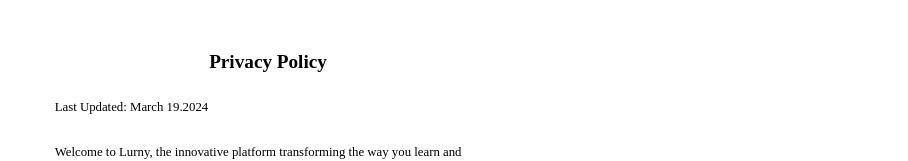
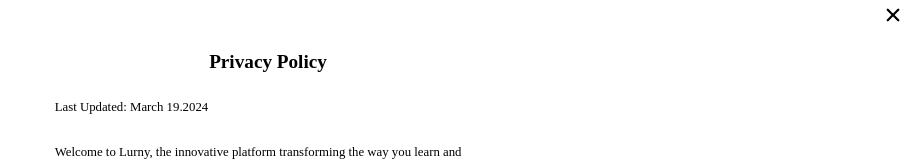
Before and after one commit to bentan4853563/new-lurny, a React (Vite) app in the folder client/: page /privacy in a window 1280 px wide. Shown: the top 161 px of the page, without its empty margins (372-1280 px from the left). Built offline with nearby package versions, Linux system fonts and the light colour scheme; no server answers; a web font is replaced by a local one.

Commit message:
change title of signin and pricy link

```diff
--- a/client/src/pages/PrivacyPolicy.jsx
+++ b/client/src/pages/PrivacyPolicy.jsx
@@ -1,6 +1,12 @@
+import { Link } from "react-router-dom";
+import { IoClose } from "react-icons/io5";
+
 export default function PrivacyPolicy() {
   return (
-    <div className="bg-white flex justify-center">
+    <div className="bg-white flex justify-center relative">
+      <Link to="/" className="absolute top-2 right-2 cursor-pointer text-black">
+        <IoClose size={24} />
+      </Link>
       <div className="w-4/5 sm:w-2/3 lg:w-1/2 xl:w-1/3 h-full my-[24rem] sm:my-[8rem] flex flex-col gap-[4rem] text-black">
         <h1 className="text-[12rem] sm:text-[8rem] md:text-[6rem] lg:text-[4rem]  xl:text-[3rem] font-bold">
           Privacy Policy
--- a/client/src/pages/Signin.jsx
+++ b/client/src/pages/Signin.jsx
@@ -68,7 +68,7 @@
           className="absolute top-[4rem] sm:top-[2rem] right-[4rem] sm:right-[2rem] text-black text-[10rem] sm:text-[8rem] md:text-[4rem] lg:text-[2.5rem] xl:text-[2rem] cursor-pointer"
         />
         <h1 className="text-black text-[16rem] sm-[text-12rem] md:text-[6rem] lg:text-[5rem] xl:text-[3rem] font-bold">
-          Join Lurny
+          Signin Lurny
         </h1>
         <p className="text-black text-left text-[8rem] sm:text-[6rem] md:text-[4rem] lg:text-[3rem] xl:text-[2rem]">
           The world&lsquo;s largest collection of smart learning objects that
@@ -97,8 +97,8 @@
         <p className="text-left text-[6rem] sm:text-[4rem] md:text-[2.5rem] lg:text-[2rem] xl:text-[1.5rem]">
           By signing up to <b>Lurny.net</b> you consent and agree to Lurny’s
           privacy policy to store, anage and process your personal information.
-          To read more, please see our{" "}
-          <Link to="/privacy-policy">privacy policy</Link> here.
+          To read more, please see our <Link to="/privacy">privacy policy</Link>{" "}
+          here.
         </p>
       </div>
     </div>
```
